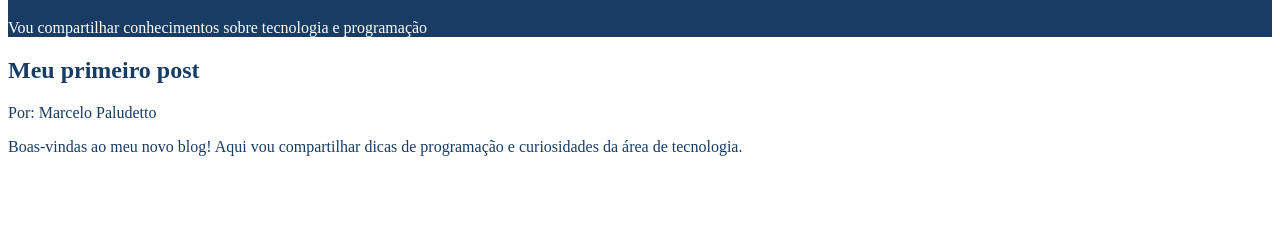
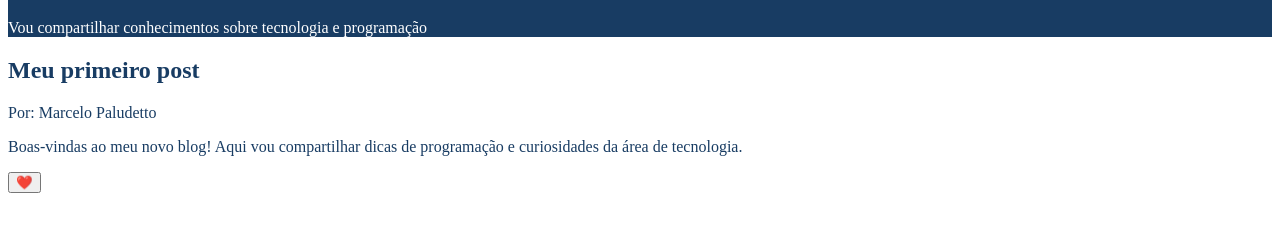
Before and after one commit to tainamilenamoreira-droid/pagina-web, a plain HTML site: page index.html in a window 1280 px wide. Shown: the part 61-292 px from the top of the page. Drawn offline with Linux system fonts and the light colour scheme.

Commit message:
20/08/26

```diff
--- a/index.html
+++ b/index.html
@@ -26,6 +26,7 @@ color: #183C63;
 <h2>Meu primeiro post</h2>
 <p>Por: Marcelo Paludetto</p>
 <p>Boas-vindas ao meu novo blog! Aqui vou compartilhar dicas de programação e curiosidades da área de tecnologia.</p>
+<button>❤️</button>
 </main>
 </body>
 </html>
```
